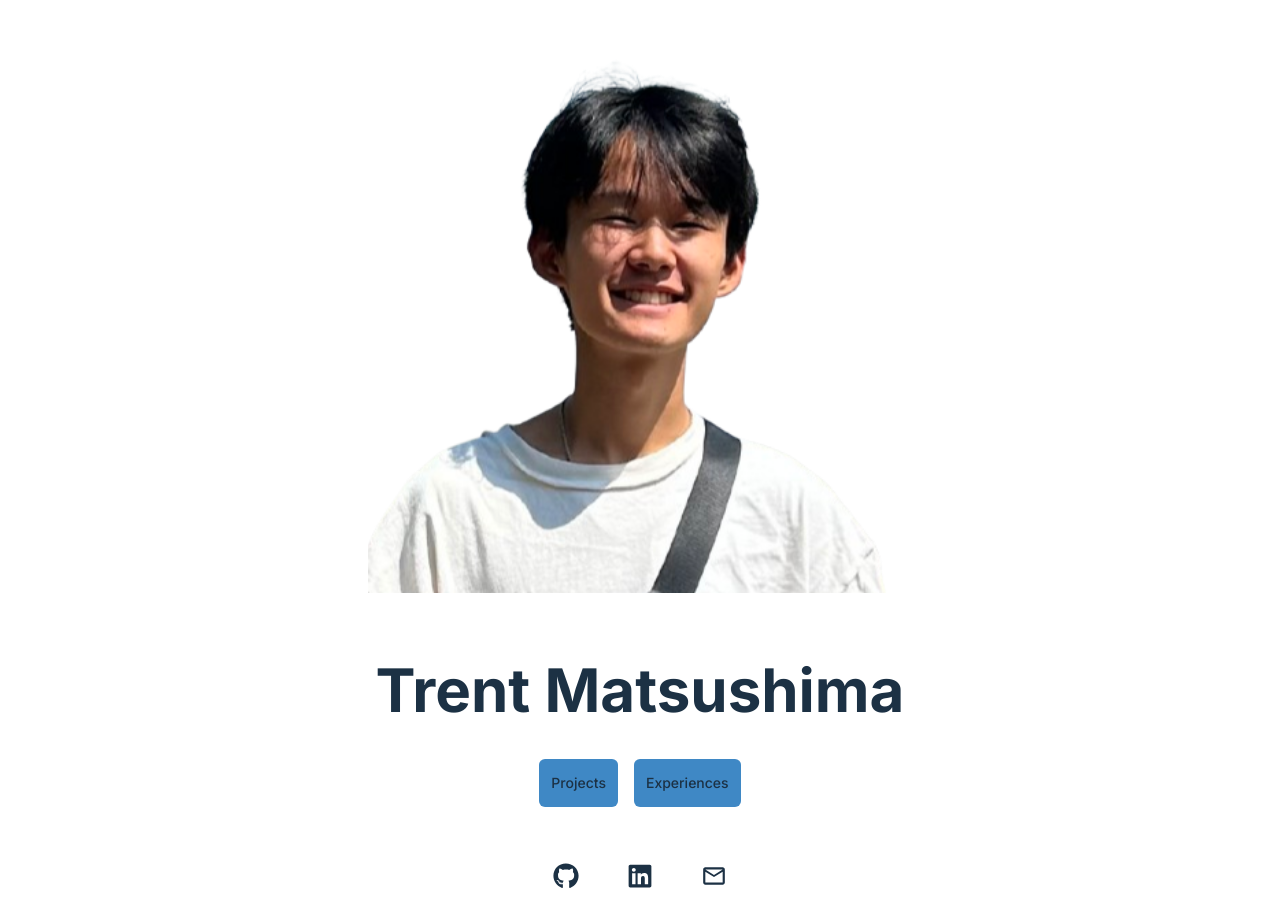
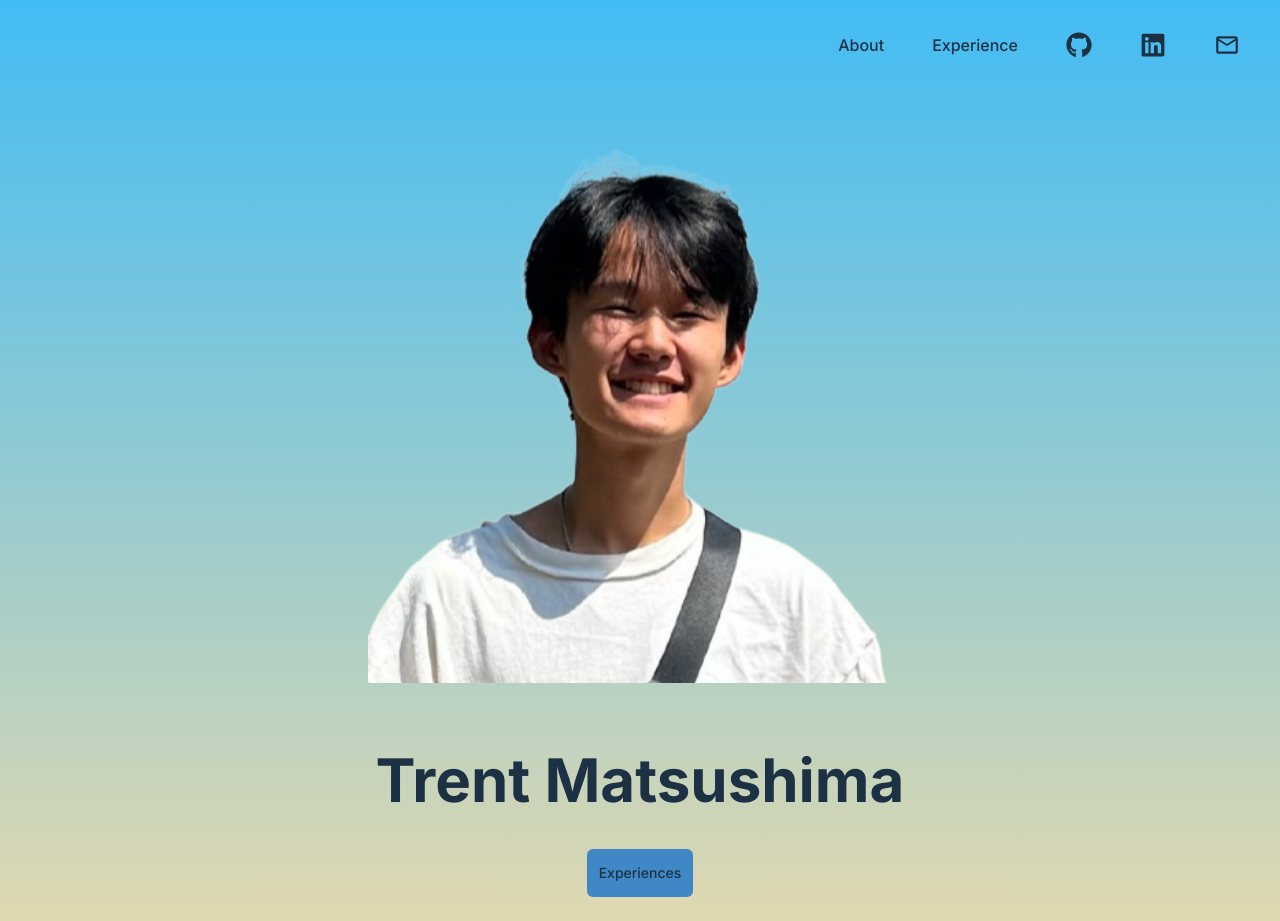
Before and after one commit to matsusht24/my_website, a Next.js app in the folder nextjs-dashboard/: page / in a window 1280 px wide. Built offline with nearby package versions, Linux system fonts and the light colour scheme; a web font is replaced by a local one.

Commit message:
gradient beach bg, tr nav bar, removed projects

```diff
--- a/nextjs-dashboard/app/page.tsx
+++ b/nextjs-dashboard/app/page.tsx
@@ -10,7 +10,10 @@ import NavIcons from "./ui/dashboard/nav-icons";
 //Landing page for my website
 export default function Page() {
   return (
-    <main className="flex flex-col">
+    <main className="flex flex-col bg-gradient-to-b from-blue-400 to-yellow-200">
+      <div className="flex flex-row p-6 gap-4 justify-end text-blue-100">
+      <NavIcons></NavIcons>
+      </div>
       <div className=" flex grow flex-col gap-1  items-center">
         <div className="flex justify-center md:w-3/5 md:px-28 md:py-12">
           <Image
@@ -37,9 +40,7 @@ export default function Page() {
       <div className="flex flex-row p-6 gap-4 justify-center text-blue-100">
       <NavLinks></NavLinks>
       </div>
-      <div className="flex flex-row p-6 gap-4 justify-center text-blue-100">
-      <NavIcons></NavIcons>
-      </div>
+
     </main>
   );
 }
--- a/nextjs-dashboard/app/projects/page.tsx
+++ /dev/null
@@ -1,4 +0,0 @@
-//this page will show all the projects I've completed till now
-export default function Page(){
-    return <p>Project Page</p>;
-}
--- a/nextjs-dashboard/app/ui/dashboard/nav-icons.tsx
+++ b/nextjs-dashboard/app/ui/dashboard/nav-icons.tsx
@@ -17,6 +17,15 @@ import { MdOutlineEmail } from "react-icons/md";
 // Map of links to display in the side navigation.
 // Depending on the size of the application, this would be stored in a database.
 const links = [
+  {
+    name: 'About',
+    href: '/about'
+
+  },
+  {
+    name: 'Experience',
+    href: '/exp'
+  },
   {
     name: 'Github',
     href: 'https://github.com/matsusht24',
@@ -39,6 +48,7 @@ export default function NavIcons() {
   return (
     <>
       {links.map((link) => {
+        if (link.hasOwnProperty('icon')){
           const LinkIcon = link.icon;
           return (
 
@@ -54,7 +64,27 @@ export default function NavIcons() {
             >
             <LinkIcon className="w-full h-full" />
             </Link>
+
           );
+        }
+        else {
+          return (
+
+            <Link
+              key={link.name}
+              href={link.href}
+              className={clsx(
+                "flex h-[42px] grow items-center justify-center rounded-md font-medium hover:bg-sky-100 hover:text-blue-600 md:flex-none md:justify-start md:p-2 md:px-4",
+                {'bg-sky-100 text-blue-600': pathname === link.href,
+
+                },
+              )}
+            >
+            {link.name}
+            </Link>
+          );
+        }
+
       })}
     </>
   );
--- a/nextjs-dashboard/app/ui/dashboard/nav-links.tsx
+++ b/nextjs-dashboard/app/ui/dashboard/nav-links.tsx
@@ -14,7 +14,6 @@ import clsx from  'clsx';
 // Map of links to display in the side navigation.
 // Depending on the size of the application, this would be stored in a database.
 const links = [
-  { name: 'Projects', href: '/projects'},
   {
     name: 'Experiences',
     href: '/exp',
@@ -38,7 +37,7 @@ export default function NavLinks() {
             )}
           >
 
-            <p className="hidden md:block">{link.name}</p>
+            <p className="block">{link.name}</p>
           </Link>
         );
       })}
--- a/nextjs-dashboard/tailwind.config.ts
+++ b/nextjs-dashboard/tailwind.config.ts
@@ -16,6 +16,7 @@ const config: Config = {
           100: '#1C3144',
           200: '#3F88C5',
           300: '#BFCDE0',
+          400: '#42bcf4',
         },
         white: {
           100: '#FEFCFD'
@@ -27,7 +28,8 @@ const config: Config = {
           100: '#A2AEBB'
         },
         yellow: {
-          100: '#FFBA08'
+          100: '#FFBA08',
+          200: '#e0d8b0 '
         },
       },
     },
```
Lines whose indentation alone changed are shown as unchanged.
